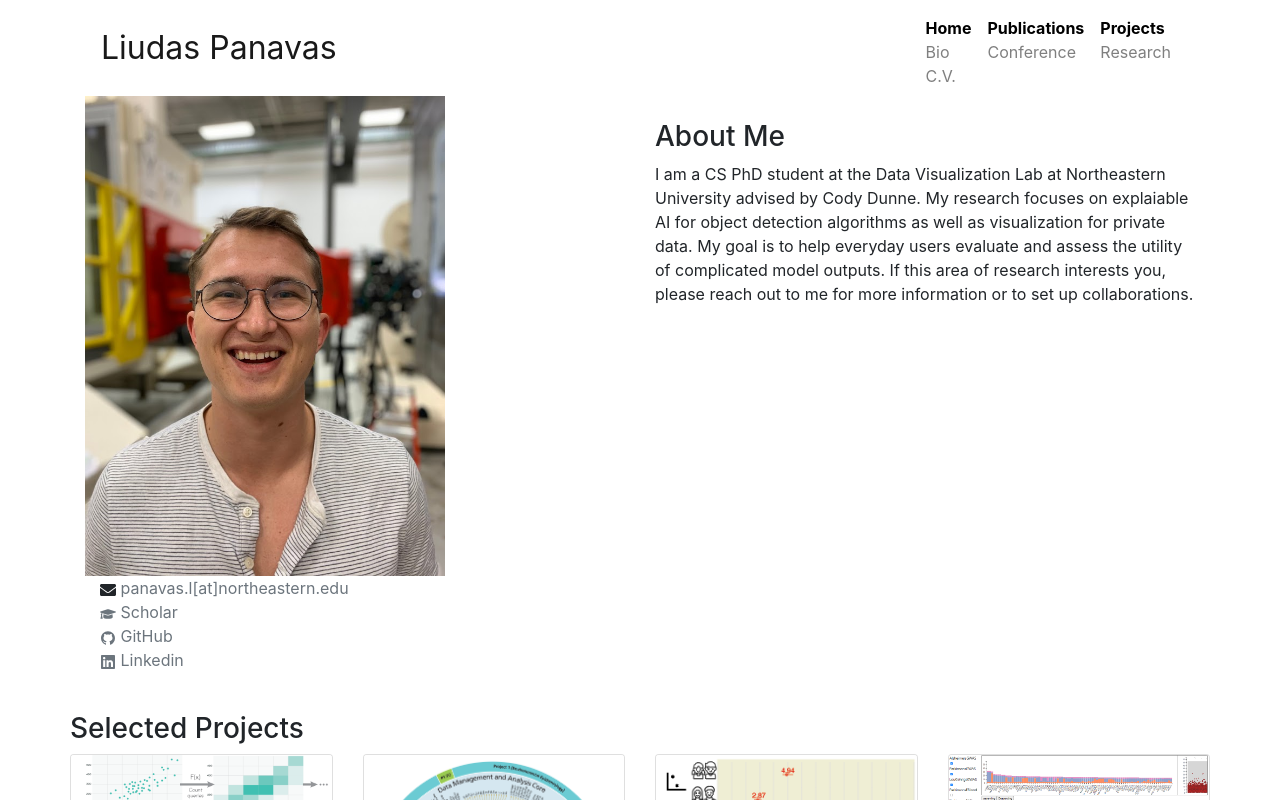
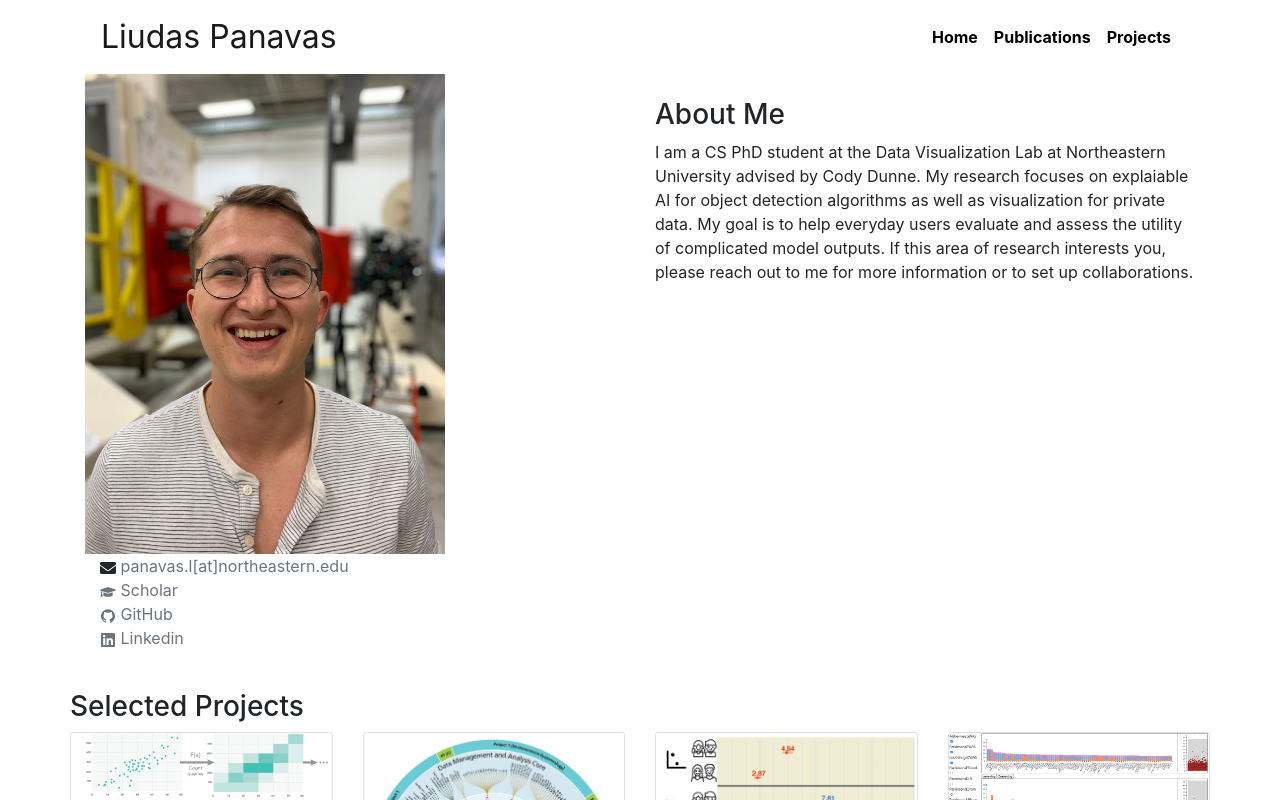
Before and after one commit to lpanavas/lpanavas.github.io, a React (Create React App) app: page / in a window 1280 px wide. Shown: the top 800 px of the page. Built offline with nearby package versions, Linux system fonts and the light colour scheme.

Commit message:
nav change

```diff
--- a/src/components/Header/Header.js
+++ b/src/components/Header/Header.js
@@ -9,37 +9,37 @@ const items = [
   {
     name: "Home",
     path: "/",
-    subpath: [
-      {
-        name: "Bio",
-        path: "/",
-      },
+    // subpath: [
+    //   {
+    //     name: "Bio",
+    //     path: "/",
+    //   },
 
-      {
-        name: "C.V.",
-        path: "/LiudasPanavasCV.pdf",
-      },
-    ],
+    //   // {
+    //   //   name: "C.V.",
+    //   //   path: "/LiudasPanavasCV.pdf",
+    //   // },
+    // ],
   },
   {
     name: "Publications",
     path: "/publications",
-    subpath: [
-      {
-        name: "Conference",
-        path: "/publications#conference",
-      },
-    ],
+    // subpath: [
+    //   {
+    //     name: "Conference",
+    //     path: "/publications#conference",
+    //   },
+    // ],
   },
   {
     name: "Projects",
     path: "/projects",
-    subpath: [
-      {
-        name: "Research",
-        path: "/projects#research",
-      },
-    ],
+    // subpath: [
+    //   {
+    //     name: "Research",
+    //     path: "/projects#research",
+    //   },
+    // ],
   },
 ];
 
@@ -58,19 +58,15 @@ const Header = () => {
         <Nav className="ml-auto">
           {items.map((i, idx) => (
             <Nav.Item key={idx} className="flex-column">
-              <StyledNavMain
-                style={{ color: "#000000" }}
-                element={Link}
-                href={i.path}
-                key={i.name}
-              >
-                {i.name}
-              </StyledNavMain>
-              {i.subpath.map((j) => (
-                <StyledNavSub element={Link} href={j.path} key={j.name}>
-                  {j.name}
-                </StyledNavSub>
-              ))}
+              {/* <StyledNavMain style={{ color: "#000000" }} key={i.name}> */}
+              <StyledLink to={i.path}> {i.name}</StyledLink>
+              {/* </StyledNavMain> */}
+              {i.subpath &&
+                i.subpath.map((j) => (
+                  <StyledNavSub element={Link} href={"#" + j.path} key={j.name}>
+                    {j.name}
+                  </StyledNavSub>
+                ))}
             </Nav.Item>
           ))}
         </Nav>
--- a/src/data/portfolio.json
+++ b/src/data/portfolio.json
@@ -95,7 +95,7 @@
             },
             {
               "image": {
-                "src": "zhangImage.jpg",
+                "src": "teaserPaper.png",
                 "caption": "Image from paper 'Challenges of Visualizing Differentially Private Data' that captures the private output of two different algorithms. Both algorithms have samequery based error but produce different visual results.                ",
                 "width": 720
               }
```
Also changed, not shown: public/teaser-edited.png (added), 14 other files (tests, documents, lock files or other folders).
